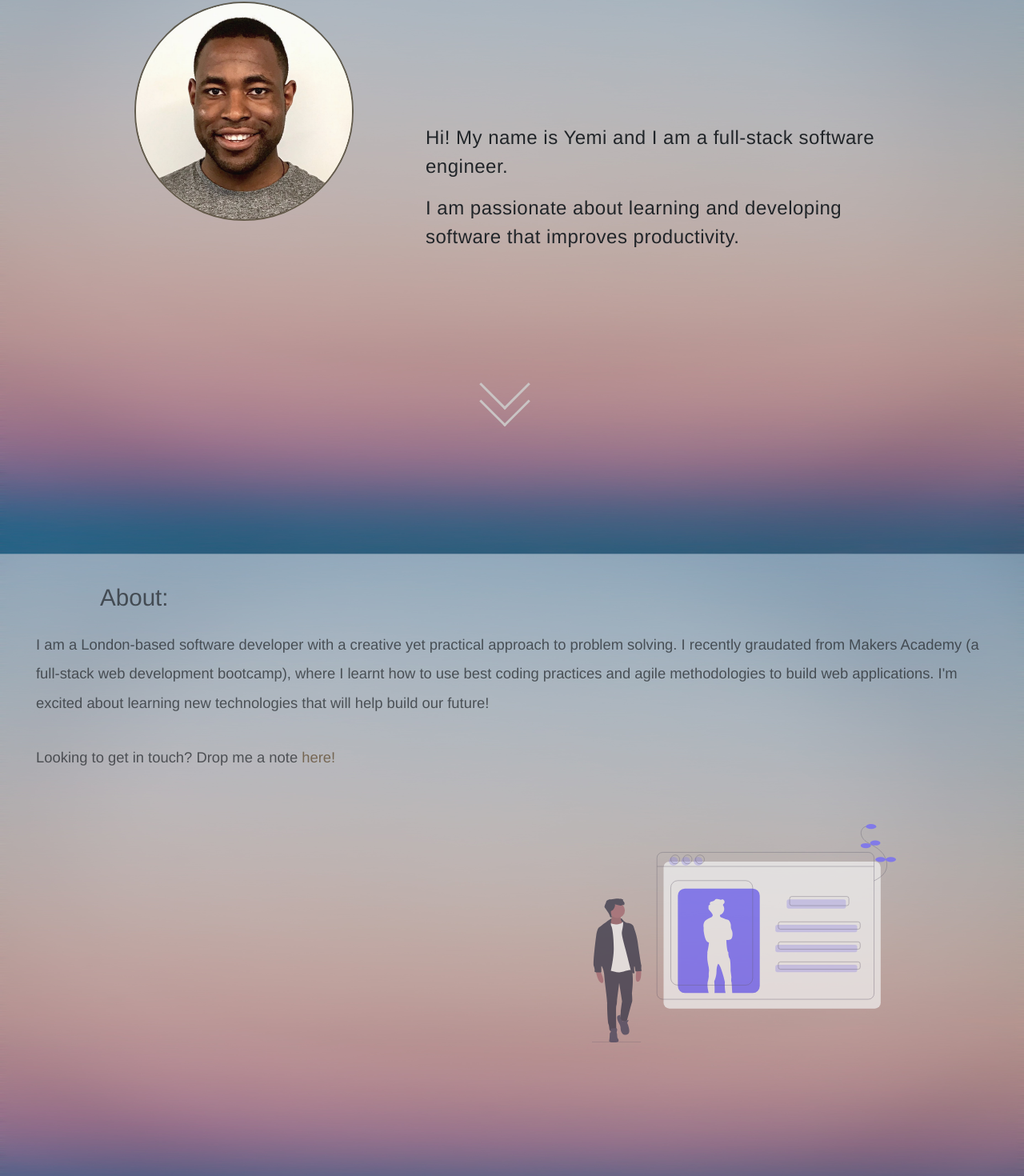
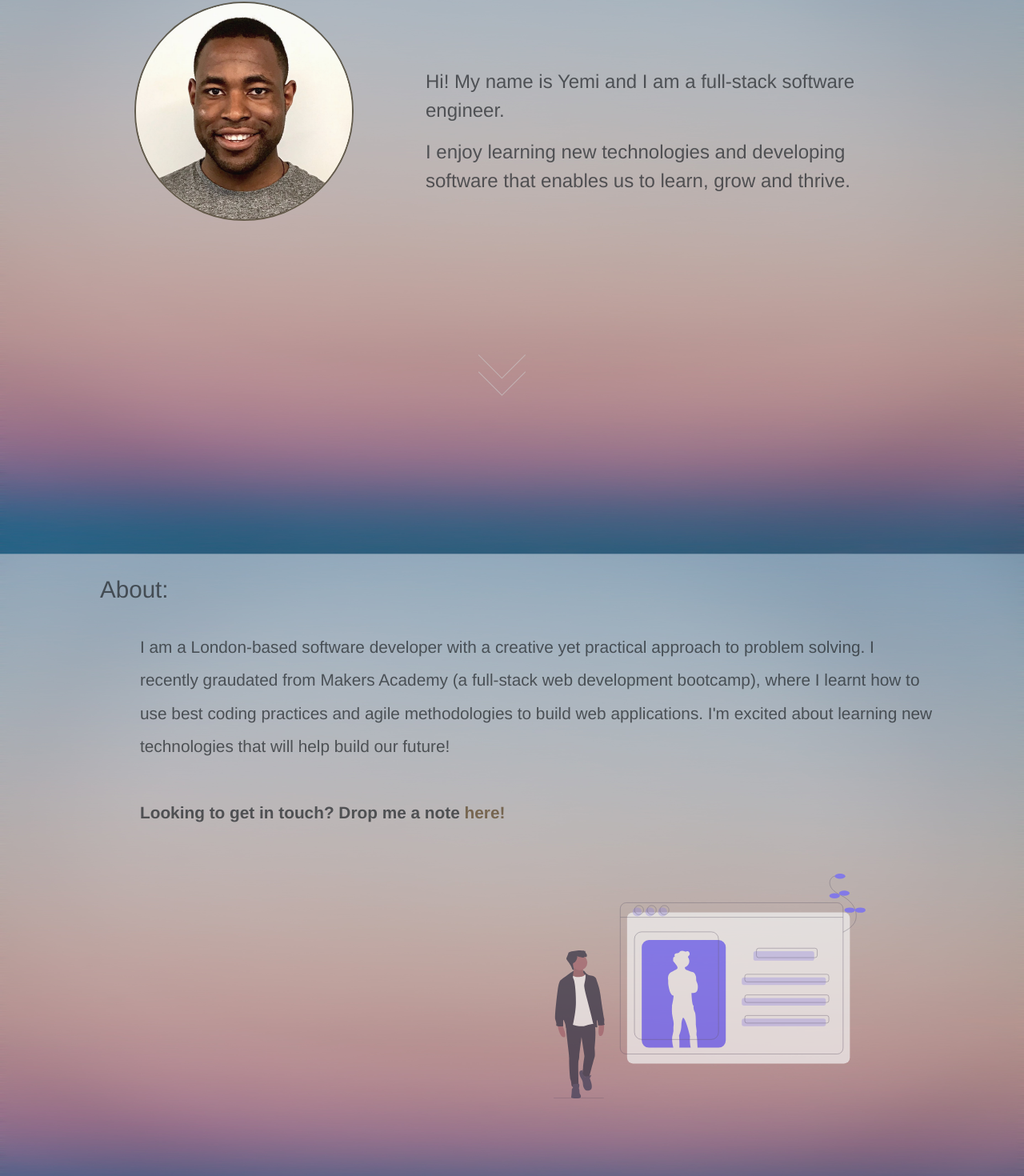
Before and after one commit to yem82/portfolio, a React (Create React App) app in the folder portfolio-react/: page / in a window 1280 px wide. Shown: the part 161-1631 px from the top of the page at 80% size. Built offline with nearby package versions, Linux system fonts and the light colour scheme.

Commit message:
update page content and formatting

```diff
--- a/portfolio-react/src/components/About.js
+++ b/portfolio-react/src/components/About.js
@@ -22,7 +22,7 @@ class About extends Component {
         </div>
         <div className="section-b">
         <div className="brief"><p> Hi! My name is Yemi and I am a full-stack software engineer.</p>
-        <p>I am passionate about learning and developing software that improves productivity.</p>
+        <p>I enjoy learning new technologies and developing software that enables us to learn, grow and thrive.</p>
         <div className="scroll-indicator">
           <span></span>
           <span></span>
--- a/portfolio-react/src/components/Footer.js
+++ b/portfolio-react/src/components/Footer.js
@@ -39,7 +39,7 @@ class Footer extends Component {
                 </li>
               </ul>
               <hr />
-              <p>©Yemi Adebayo 2019</p>
+              <p className="c-name">©Yemi Adebayo 2019</p>
         </footer>
       </div>
     )
--- a/portfolio-react/src/components/Projects.js
+++ b/portfolio-react/src/components/Projects.js
@@ -22,11 +22,11 @@ class Projects extends Component {
         <div className="row projects-row">
         <div className="card card-a">
         <h3>Spacebook</h3>
+        <hr className="spacebook-hr"/>
         <div className="column column-a">
         <video
             className="sb-video"
             loop="true"
-            // autoplay="autoplay"
             controls="controls"
             muted
             >
@@ -63,11 +63,11 @@ class Projects extends Component {
 
        <div className="card card-b">
           <h3>Woke App</h3>
+          <hr className="woke-hr"/>
           <div className="column column-b">
           <video
             className="woke-video"
             loop="true"
-            // autoplay="autoplay"
             controls="controls"
             muted
             >
@@ -91,13 +91,13 @@ class Projects extends Component {
           </div>
           </div>
 
-          <div className="card card-c">
+        <div className="card card-c">
           <h3>Notes App</h3>
+          <hr className="notes-hr"/>
           <div className="column column-c">
            <video
            className="notes-video"
            loop="true"
-          //  autoplay="autoplay"
            controls="controls"
            muted
            >
--- a/portfolio-react/src/components/stylesheets/About.scss
+++ b/portfolio-react/src/components/stylesheets/About.scss
@@ -1,7 +1,6 @@
 $main-font: 'Gotham SSm A','Gotham SSm B',Gotham,"Helvetica Neue",Helvetica,Arial,sans-serif;
 
-.section-a{
-  // background: rgba(198, 184, 156, 0.541);
+.section-a {
   padding: 3px;
   padding-left: 10px;
   margin-top: 0;
@@ -33,27 +32,29 @@ $main-font: 'Gotham SSm A','Gotham SSm B',Gotham,"Helvetica Neue",Helvetica,Aria
   font-size: 110%;
   font-family: $main-font;
   font-weight: 345;
-  letter-spacing: 0.5px;
+
+  @media(max-width: 997px) {
+    transform: translate(5px);
+  }
 }
 
 .scroll-indicator {
   position: relative;
-  width: 150px;
-  height: 150px;
+  width: 210px;
+  height: 210px;
   transform: translate(1em, 8em) rotate(45deg);
 
   span {
     position: absolute;
-    top: 0;
-    left: 0;
-    width: 30%;
-    height: 30%;
+    width: 20%;
+    height: 20%;
     display: block;
     box-sizing: border-box;
     border: none;
-    border-right: 3px solid white;
-    border-bottom: 3px solid white;
-    animation: animate 1.25s linear infinite;
+    border-right: 1px solid white;
+    border-bottom: 1px solid white;
+    animation: animate 1s linear infinite;
+
     &:nth-child(1){
       top: -30px;
       left: -30px;
@@ -67,25 +68,25 @@ $main-font: 'Gotham SSm A','Gotham SSm B',Gotham,"Helvetica Neue",Helvetica,Aria
 
     @media (max-width: 448px) {
       @media (max-width: 375px) {
-        transform: translate(5.7em, 8em) rotate(45deg);
+        transform: translate(3.9em, 8em) rotate(45deg);
 
         @media (max-width: 330px) {
-          transform: translate(4.5em, 8em) rotate(45deg);
+          transform: translate(2.3em, 8em) rotate(45deg);
           }
         }
-      transform: translate(7em, 8em) rotate(45deg);
+      transform: translate(5em, 8em) rotate(45deg);
     }
 
     @media (min-width: 449px) {
-        transform: translate(8em, 8em) rotate(45deg);
+        transform: translate(7em, 8em) rotate(45deg);
     }
 
     @media (min-width: 500px) {
-        transform: translate(9em, 8em) rotate(45deg);
+        transform: translate(8.5em, 8em) rotate(45deg);
     }
 
     @media (min-width: 564px) {
-        transform: translate(11em, 8em) rotate(45deg);
+        transform: translate(10em, 8em) rotate(45deg);
     }
 
     @media (min-width: 640px) {
@@ -93,7 +94,7 @@ $main-font: 'Gotham SSm A','Gotham SSm B',Gotham,"Helvetica Neue",Helvetica,Aria
     }
 
     @media (min-width: 720px) {
-        transform: translate(16em, 8em) rotate(45deg);
+        transform: translate(15em, 8em) rotate(45deg);
     }
 
     @media (min-width: 820px) {
@@ -109,7 +110,7 @@ $main-font: 'Gotham SSm A','Gotham SSm B',Gotham,"Helvetica Neue",Helvetica,Aria
     }
 
     @media (min-width: 1000px) {
-        transform: translate(1em, 8em) rotate(45deg);
+        transform: translate(-0.4em, 10em) rotate(45deg);
     }
 }
 
@@ -119,18 +120,51 @@ $main-font: 'Gotham SSm A','Gotham SSm B',Gotham,"Helvetica Neue",Helvetica,Aria
   }
 
   100% {
-    border-color: rgba(29, 28, 27, 0.714);
+    border-color: rgba(54, 52, 50, 0.842);
   }
 }
 
+.about-pic {
+  @media (max-width: 700px) {
+      max-width: 250px;
+      max-height: 250px;
+      transform: translate(1em, 4em);
+  }
+
+  @media (min-width: 701px) {
+      max-width: 300px;
+      max-height: 300px;
+      transform: translate(4em, 5em);
+  }
+
+  @media (min-width: 751px) {
+      max-width: 270px;
+      max-height: 270px;
+      transform: translate(8em, 8em);
+  }
+
+  @media (min-width: 820px) {
+      max-width: 390px;
+      max-height: 390px;
+      transform: translate(24em, 5em);
+  }
+
+  @media (min-width: 999px) {
+      transform: translate(35em, 1.5em)!important;
+  }
+
+  @media (min-width: 1102px) {
+      transform: translate(42em, 2.5em)!important;
+  }
+
+}
+
 .section-b{
-  // background: rgba(198, 184, 156, 0.541);
   width:100%;
   padding: 5px;
 }
 
 .section-c {
-  // background: rgba(198, 184, 156, 0.541);
   opacity: 0.7;
   padding: 20px;
   margin-top: 50px;
@@ -150,6 +184,7 @@ $main-font: 'Gotham SSm A','Gotham SSm B',Gotham,"Helvetica Neue",Helvetica,Aria
     font-size: 115%;
     font-weight: 230;
 
+
     a {
       text-decoration: none;
       color: rgb(90, 68, 38);
@@ -161,18 +196,6 @@ $main-font: 'Gotham SSm A','Gotham SSm B',Gotham,"Helvetica Neue",Helvetica,Aria
     }
   }
 }
-
-@media (max-width: 700px) {
-  .about-pic {
-    max-width: 250px;
-    max-height: 250px;
-    display: flex;
-    justify-content: center;
-    align-content: center;
-    transform: translate(1em, 4em);
-  }
-}
-
 
 @media (min-width: 1000px) {
   .grid {
@@ -193,16 +216,18 @@ $main-font: 'Gotham SSm A','Gotham SSm B',Gotham,"Helvetica Neue",Helvetica,Aria
   }
 
   .brief {
-    padding-top: 250px;
+    padding-top: 180px;
     padding-right: 140px;
     padding-left: 15px;
     font-size: 150%;
-    }
+    font-weight: 350;
+    opacity: 0.7;
+  }
 
-.section-c {
-  grid-column: 1/3;
-  grid-row: 0/2;
-  opacity: 0.7;
+  .section-c {
+    grid-column: 1/3;
+    grid-row: 0/2;
+    opacity: 0.7;
 
   h3 {
     margin-top: 50px;
@@ -220,16 +245,6 @@ $main-font: 'Gotham SSm A','Gotham SSm B',Gotham,"Helvetica Neue",Helvetica,Aria
     font-size: 130%;
     font-family: $main-font;
     font-weight: 410;
-    transition-duration: 170ms;
    }
-
-   .about-pic {
-    max-width: 380px;
-    max-height: 3800px;
-    display: flex;
-    justify-content: center;
-    align-content: center;
-    transform: translate(45em, 3em);
-  }
   }
 }
--- a/portfolio-react/src/components/stylesheets/Footer.scss
+++ b/portfolio-react/src/components/stylesheets/Footer.scss
@@ -1,14 +1,16 @@
 $main-font: 'Gotham SSm A','Gotham SSm B',Gotham,"Helvetica Neue",Helvetica,Arial,sans-serif;
 
 footer {
-  margin-top: 390px;
+  margin-top: 410px;
+  margin-bottom: -10px;
   max-width: 100vw;
-  height: 300px;
+  height: 220px;
   background: rgba(126, 155, 173, 0.486);
   box-shadow: 0 20px 20px rgba(47, 114, 145, 0.2);
 
   hr {
     width:35%;
+    transform: translate(0px, -2em);
   }
 
   p {
@@ -17,7 +19,13 @@ footer {
    font-weight: 400;
   }
 
+  .c-name {
+    font-size: 14px;
+    transform: translate(0px, -2em);
+  }
+
   .footer-menu {
+    transform: translate(0px, -2em);
     .contact {
       padding-top: 90px;
       margin-right: 440px;
@@ -31,7 +39,19 @@ footer {
     .linkedin {
       margin-top: -75px;
       margin-right: -350px;
+      @media screen and (min-width: 200px) and (max-width: 320px) {
+        transform: translate(-6em);
+       }
+
+      @media screen and (min-width: 321px) and (max-width: 365px) {
+      transform: translate(-5em);
+      }
+
+      @media screen and (min-width: 370px) and (max-width: 449px) {
+      transform: translate(-4em);
+      }
     }
+  }
 
     li {
       list-style-type: none;
@@ -50,14 +70,12 @@ footer {
 
     p {
       font-size: 10px;
-      // font-family: $main-font;
     }
 
     .footer-icon {
       font-size: 45px;
     }
   }
-}
 
 @media (max-width: 365px) {
 
@@ -69,11 +87,8 @@ footer {
   .github {
     right: -10px;
   }
+}
 
-  .linkedin {
-    left: -100px;
-  }
-}
 
 @media (max-width: 375px) {
 
@@ -84,10 +99,6 @@ footer {
 
   .github {
     right: -10px;
-  }
-
-  .linkedin {
-    left: -100px;
   }
 }
 
@@ -101,10 +112,6 @@ footer {
   .github {
     right: -10px;
   }
-
-  .linkedin {
-    left: -80px;
-  }
 }
 
 @media (max-width: 420px) {
@@ -117,8 +124,4 @@ footer {
   .github {
     right: -10px;
   }
-
-  .linkedin {
-    left: -80px;
-  }
 }
--- a/portfolio-react/src/components/stylesheets/Technologies.scss
+++ b/portfolio-react/src/components/stylesheets/Technologies.scss
@@ -16,56 +16,28 @@ hr {
   margin-left: 105px;
   font-family: $main-font;
   transform: translate(0em, 250px);
-
 }
 
 .column {
   max-width: 320px;
   margin-bottom: 12px;
-  // flex: 25%;
   padding: 10px 50px;
-  // box-sizing: border-box;
   position: relative;
 }
 
 .row {
-  // max-width: 1100px;
   text-align: center;
-  // padding: 20px;
-  // padding-left: 200px;
   display: block;
   justify-content: center;
-  // text-align: center;
   margin: auto;
   transform: translate(0em, 250px);
 }
 
 .card {
   box-shadow: 0 4px 8px 0 rgba(241, 222, 222, 0.2);
-  // padding: -15px;
   margin-top: 25px;
   position: absolute;
-  // padding-bottom: -85px!important;
   background: rgb(223, 218, 218)!important;
-  // overflow: hidden;
-  // opacity: 0.9;
-  // margin-right: 20px;
-
-  .column-i {
-    margin-bottom: -13em;
-    @media (min-width: 320px) {
-      padding-right: 42px;
-      padding-left: 42px;
-    }
-  }
-
-   .column-ii {
-    margin-bottom: -14em;
-    @media (min-width: 320px) {
-      padding-right: 10px;
-      padding-left: 10px;
-    }
-  }
 
   ul {
     line-height: 3em;
@@ -78,7 +50,7 @@ hr {
   h3 {
     padding-top: 7px;
     font-size: 130%;
-    font-weight: 400;
+    font-weight: 550;
     font-family: $main-font;
   }
 
@@ -94,15 +66,28 @@ hr {
   max-width: 280px;
   max-height: 280px;
   transform: translate(-20em, 7em);
+}
 
-  @media (min-width: 320px) {
+
+@media screen and (min-width: 320px) {
+  .column-i {
+    margin-bottom: -13em;
+    padding-right: 42px;
+    padding-left: 42px;
+  }
+
+  .column-ii {
+    margin-bottom: -13em;
+    padding-right: 10px;
+    padding-left: 10px;
+  }
+
+  .planner-pic {
     max-width: 250px;
     max-height: 250px;
     transform: translate(0em, 6em);
   }
 }
-
-
 
 @media (max-width: 650px) {
   .column {
@@ -169,6 +154,7 @@ hr {
 @media (min-width: 1000px) {
 
   .title {
+    margin-top: 200px;
     margin-left: 110px;
   }
 
--- a/portfolio-react/src/components/stylesheets/main.scss
+++ b/portfolio-react/src/components/stylesheets/main.scss
@@ -1,5 +1,4 @@
 // Override default variables before the import
-// $body-bg: rgba(244, 229, 229, 0.166);
 
 // Import Bootstrap and its default variables
 @import '~bootstrap/scss/bootstrap.scss';
```
Also changed, not shown: portfolio-react/src/components/Toggle.js (deleted, +0 -22 lines), portfolio-react/src/components/stylesheets/Form.scss (+41 -19 lines), portfolio-react/src/components/stylesheets/Projects.scss (+84 -26 lines).
